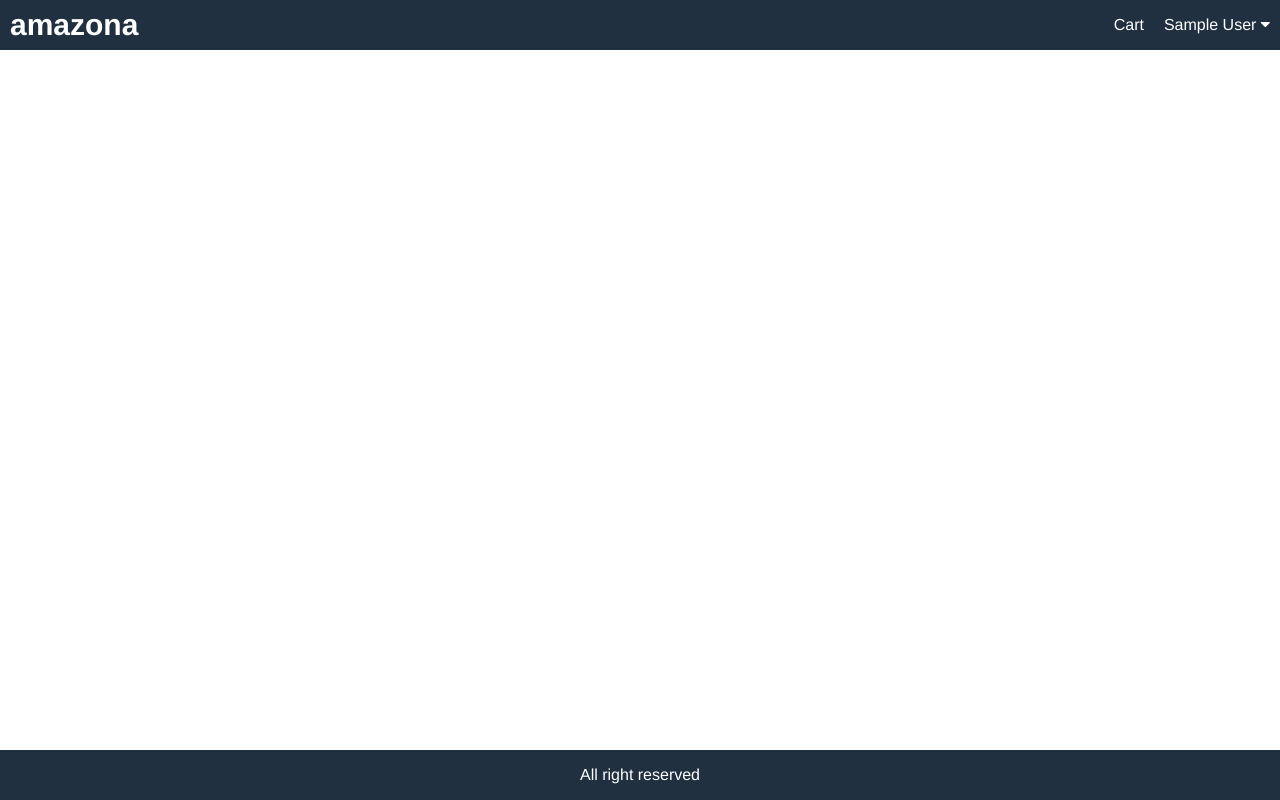
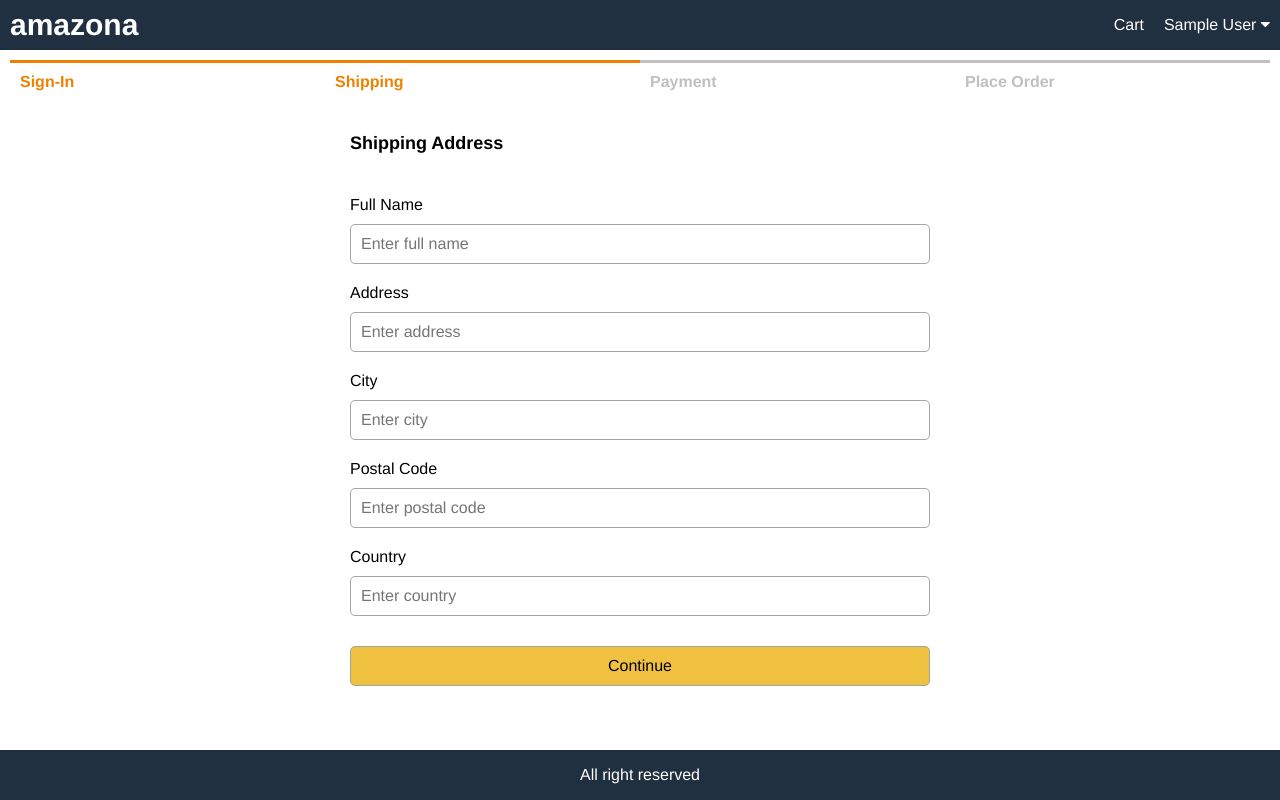
Before and after one commit to shabayekdes/mern-shop, a React (Create React App) app in the folder frontend/: page /shipping in a window 1280 px wide. Built offline with nearby package versions, Linux system fonts and the light colour scheme; sample sign-in values are in the browser's storage.

Commit message:
Create Shipping address page

```diff
--- a/frontend/src/App.js
+++ b/frontend/src/App.js
@@ -6,6 +6,7 @@
 import CartScreen from "./Pages/CartPage";
 import LoginPage from "./Pages/LoginPage";
 import RegisterPage from './Pages/RegisterPage';
+import ShippingAddressPage from './Pages/ShippingAddressPage';
 
 function App() {
   const cart = useSelector((state) => state.cart);
@@ -56,6 +57,7 @@
           <Route path="/product/:id" component={ProductPage}></Route>
           <Route path="/signin" component={LoginPage}></Route>
           <Route path="/register" component={RegisterPage}></Route>
+          <Route path="/shipping" component={ShippingAddressPage}></Route>
           <Route path="/" component={HomePage} exact></Route>
         </main>
         <footer className="row center">All right reserved</footer>
--- /dev/null
+++ b/frontend/src/Pages/ShippingAddressPage.js
@@ -0,0 +1,98 @@
+import React, { useState } from 'react';
+import { useDispatch, useSelector } from 'react-redux';
+import { saveShippingAddress } from '../actions/cartActions';
+import CheckoutSteps from '../components/CheckoutSteps';
+
+export default function ShippingAddressPage(props) {
+  const userSignin = useSelector((state) => state.userSignin);
+  const { userInfo } = userSignin;
+  const cart = useSelector((state) => state.cart);
+  const { shippingAddress } = cart;
+  if (!userInfo) {
+    props.history.push('/signin');
+  }
+  const [fullName, setFullName] = useState(shippingAddress.fullName);
+  const [address, setAddress] = useState(shippingAddress.address);
+  const [city, setCity] = useState(shippingAddress.city);
+  const [postalCode, setPostalCode] = useState(shippingAddress.postalCode);
+  const [country, setCountry] = useState(shippingAddress.country);
+  const dispatch = useDispatch();
+  const submitHandler = (e) => {
+    e.preventDefault();
+    dispatch(
+      saveShippingAddress({ fullName, address, city, postalCode, country })
+    );
+    props.history.push('/payment');
+  };
+  return (
+    <div>
+      <CheckoutSteps step1 step2></CheckoutSteps>
+      <form className="form" onSubmit={submitHandler}>
+        <div>
+          <h1>Shipping Address</h1>
+        </div>
+        <div>
+          <label htmlFor="fullName">Full Name</label>
+          <input
+            type="text"
+            id="fullName"
+            placeholder="Enter full name"
+            value={fullName}
+            onChange={(e) => setFullName(e.target.value)}
+            required
+          ></input>
+        </div>
+        <div>
+          <label htmlFor="address">Address</label>
+          <input
+            type="text"
+            id="address"
+            placeholder="Enter address"
+            value={address}
+            onChange={(e) => setAddress(e.target.value)}
+            required
+          ></input>
+        </div>
+        <div>
+          <label htmlFor="city">City</label>
+          <input
+            type="text"
+            id="city"
+            placeholder="Enter city"
+            value={city}
+            onChange={(e) => setCity(e.target.value)}
+            required
+          ></input>
+        </div>
+        <div>
+          <label htmlFor="postalCode">Postal Code</label>
+          <input
+            type="text"
+            id="postalCode"
+            placeholder="Enter postal code"
+            value={postalCode}
+            onChange={(e) => setPostalCode(e.target.value)}
+            required
+          ></input>
+        </div>
+        <div>
+          <label htmlFor="country">Country</label>
+          <input
+            type="text"
+            id="country"
+            placeholder="Enter country"
+            value={country}
+            onChange={(e) => setCountry(e.target.value)}
+            required
+          ></input>
+        </div>
+        <div>
+          <label />
+          <button className="primary" type="submit">
+            Continue
+          </button>
+        </div>
+      </form>
+    </div>
+  );
+}
--- a/frontend/src/actions/cartActions.js
+++ b/frontend/src/actions/cartActions.js
@@ -1,5 +1,9 @@
 import Axios from "axios";
-import { CART_ADD_ITEM, CART_REMOVE_ITEM } from "../constants/cartConstants";
+import {
+  CART_ADD_ITEM,
+  CART_REMOVE_ITEM,
+  CART_SAVE_SHIPPING_ADDRESS,
+} from '../constants/cartConstants';
 
 export const addToCart = (productId, qty) => async (dispatch, getState) => {
   const { data } = await Axios.get(`/api/products/${productId}`);
@@ -20,3 +24,7 @@
   dispatch({ type: CART_REMOVE_ITEM, payload: productId });
   localStorage.setItem("cartItems", JSON.stringify(getState().cart.cartItems));
 };
+export const saveShippingAddress = (data) => (dispatch) => {
+  dispatch({ type: CART_SAVE_SHIPPING_ADDRESS, payload: data });
+  localStorage.setItem('shippingAddress', JSON.stringify(data));
+};
--- /dev/null
+++ b/frontend/src/components/CheckoutSteps.js
@@ -0,0 +1,12 @@
+import React from 'react';
+
+export default function CheckoutSteps(props) {
+  return (
+    <div className="row checkout-steps">
+      <div className={props.step1 ? 'active' : ''}>Sign-In</div>
+      <div className={props.step2 ? 'active' : ''}>Shipping</div>
+      <div className={props.step3 ? 'active' : ''}>Payment</div>
+      <div className={props.step4 ? 'active' : ''}>Place Order</div>
+    </div>
+  );
+}
--- a/frontend/src/constants/cartConstants.js
+++ b/frontend/src/constants/cartConstants.js
@@ -1,2 +1,3 @@
 export const CART_ADD_ITEM = 'CART_ADD_ITEM';
 export const CART_REMOVE_ITEM = 'CART_REMOVE_ITEM';
+export const CART_SAVE_SHIPPING_ADDRESS = 'CART_SAVE_SHIPPING_ADDRESS';
--- a/frontend/src/index.css
+++ b/frontend/src/index.css
@@ -225,3 +225,15 @@
 .dropdown:hover .dropdown-content {
   display: block;
 }
+/* Checkout Steps */
+.checkout-steps > div {
+  border-top: 0.3rem #c0c0c0 solid;
+  color: #c0c0c0;
+  flex: 1;
+  padding: 1rem;
+  font-weight: bold;
+}
+.checkout-steps > div.active {
+  border-top-color: #f08000;
+  color: #f08000;
+}
--- a/frontend/src/reducers/cartReducers.js
+++ b/frontend/src/reducers/cartReducers.js
@@ -1,4 +1,8 @@
-import { CART_ADD_ITEM, CART_REMOVE_ITEM } from "../constants/cartConstants";
+import {
+  CART_ADD_ITEM,
+  CART_REMOVE_ITEM,
+  CART_SAVE_SHIPPING_ADDRESS,
+} from "../constants/cartConstants";
 
 export const cartReducer = (state = { cartItems: [] }, action) => {
   switch (action.type) {
@@ -20,6 +24,8 @@
         ...state,
         cartItems: state.cartItems.filter((x) => x.product !== action.payload),
       };
+    case CART_SAVE_SHIPPING_ADDRESS:
+      return { ...state, shippingAddress: action.payload };
     default:
       return state;
   }
--- a/frontend/src/store.js
+++ b/frontend/src/store.js
@@ -1,22 +1,28 @@
-import { createStore, compose, applyMiddleware, combineReducers } from 'redux';
-import thunk from 'redux-thunk';
-import { cartReducer } from './reducers/cartReducers';
-import { productListReducer, productDetailsReducer } from './reducers/productReducers';
+import { createStore, compose, applyMiddleware, combineReducers } from "redux";
+import thunk from "redux-thunk";
+import { cartReducer } from "./reducers/cartReducers";
+import {
+  productListReducer,
+  productDetailsReducer,
+} from "./reducers/productReducers";
 import {
   userRegisterReducer,
   userSigninReducer,
-} from './reducers/userReducers';
+} from "./reducers/userReducers";
 
 const initialState = {
   userSignin: {
-    userInfo: localStorage.getItem('userInfo')
-      ? JSON.parse(localStorage.getItem('userInfo'))
+    userInfo: localStorage.getItem("userInfo")
+      ? JSON.parse(localStorage.getItem("userInfo"))
       : null,
   },
   cart: {
-    cartItems: localStorage.getItem('cartItems')
-      ? JSON.parse(localStorage.getItem('cartItems'))
+    cartItems: localStorage.getItem("cartItems")
+      ? JSON.parse(localStorage.getItem("cartItems"))
       : [],
+    shippingAddress: localStorage.getItem("shippingAddress")
+      ? JSON.parse(localStorage.getItem("shippingAddress"))
+      : {},
   },
 };
 const reducer = combineReducers({
@@ -25,7 +31,6 @@
   cart: cartReducer,
   userSignin: userSigninReducer,
   userRegister: userRegisterReducer,
-
 });
 const composeEnhancer = window.__REDUX_DEVTOOLS_EXTENSION_COMPOSE__ || compose;
 const store = createStore(
```
